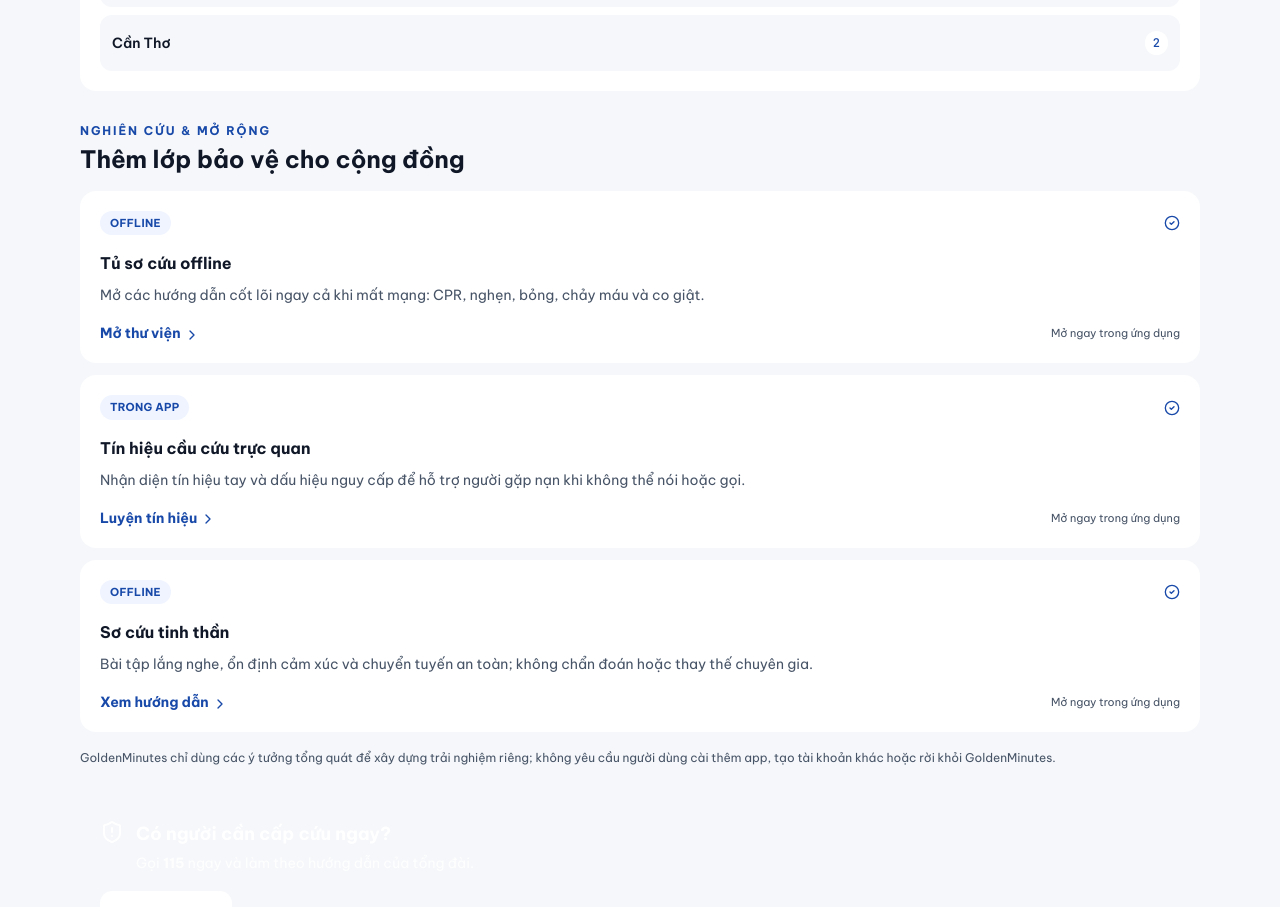
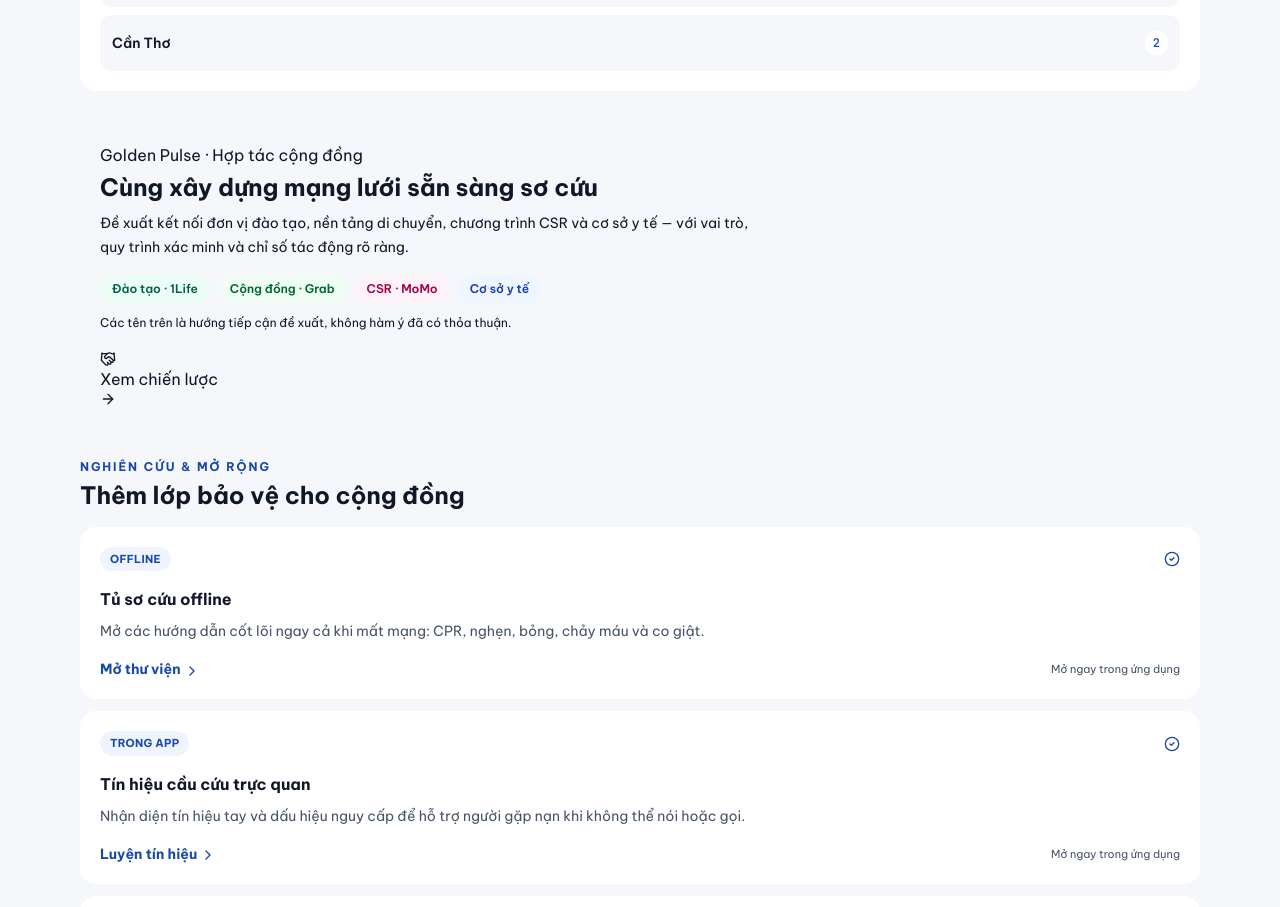
Before and after one commit to baodangerous/aisc2026, a React (Vite) app: page / in a window 1280 px wide. Shown: the part 3420-4327 px from the top of the page. Built offline with nearby package versions, Linux system fonts and the light colour scheme; no server answers.

Commit message:
feat: surface partner ecosystem on home

```diff
--- a/src/features/home/HomeView.tsx
+++ b/src/features/home/HomeView.tsx
@@ -1,5 +1,5 @@
 import { Link, useNavigate } from 'react-router-dom';
-import { ArrowRight, PhoneCall, MapPin, BookOpen, ShieldAlert, Users, CircleCheck, PlayCircle, Timer, LibraryBig, Navigation, Activity, ChevronRight } from 'lucide-react';
+import { ArrowRight, PhoneCall, MapPin, BookOpen, ShieldAlert, Users, CircleCheck, PlayCircle, Timer, LibraryBig, Navigation, Activity, ChevronRight, Handshake, Building2 } from 'lucide-react';
 import { REFERENCE_LEARNING_RESOURCES } from '../../content/curatedLearningCatalog';
 import { RESEARCH_MODULES, RESEARCH_NOTE } from '../../content/researchModules';
 import { HOME_EXERCISES } from '../../config/homeContent';
@@ -64,6 +64,25 @@ export function HomeView({ onOpenCall115 }: { onOpenCall115: () => void }) {
         <AedOverviewSection />
 
         <NationwideCoverageSection />
+
+        {/* Partner ecosystem preview: all named organizations are prospective partners, not confirmed integrations. */}
+        <section aria-labelledby="partner-ecosystem-title" className="gm-card overflow-hidden p-5 sm:p-7">
+          <div className="grid gap-5 md:grid-cols-[1fr_auto] md:items-center">
+            <div>
+              <p className="gm-eyebrow">Golden Pulse · Hợp tác cộng đồng</p>
+              <h2 id="partner-ecosystem-title" className="mt-1 text-2xl font-bold">Cùng xây dựng mạng lưới sẵn sàng sơ cứu</h2>
+              <p className="mt-2 max-w-2xl text-sm leading-6 gm-muted">Đề xuất kết nối đơn vị đào tạo, nền tảng di chuyển, chương trình CSR và cơ sở y tế — với vai trò, quy trình xác minh và chỉ số tác động rõ ràng.</p>
+              <div className="mt-4 flex flex-wrap gap-2 text-xs font-semibold">
+                <span className="rounded-full bg-emerald-50 px-3 py-1.5 text-emerald-800">Đào tạo · 1Life</span>
+                <span className="rounded-full bg-green-50 px-3 py-1.5 text-green-800">Cộng đồng · Grab</span>
+                <span className="rounded-full bg-pink-50 px-3 py-1.5 text-pink-800">CSR · MoMo</span>
+                <span className="rounded-full bg-blue-50 px-3 py-1.5 text-blue-800">Cơ sở y tế</span>
+              </div>
+              <p className="mt-3 text-xs gm-muted">Các tên trên là hướng tiếp cận đề xuất, không hàm ý đã có thỏa thuận.</p>
+            </div>
+            <Link to="/partners" className="gm-button gm-button--primary w-fit"><Handshake className="size-4" /> Xem chiến lược <ArrowRight className="size-4" /></Link>
+          </div>
+        </section>
 
         {/* Research-inspired modules */}
         <section aria-labelledby="research-modules-title" className="space-y-4">
```
